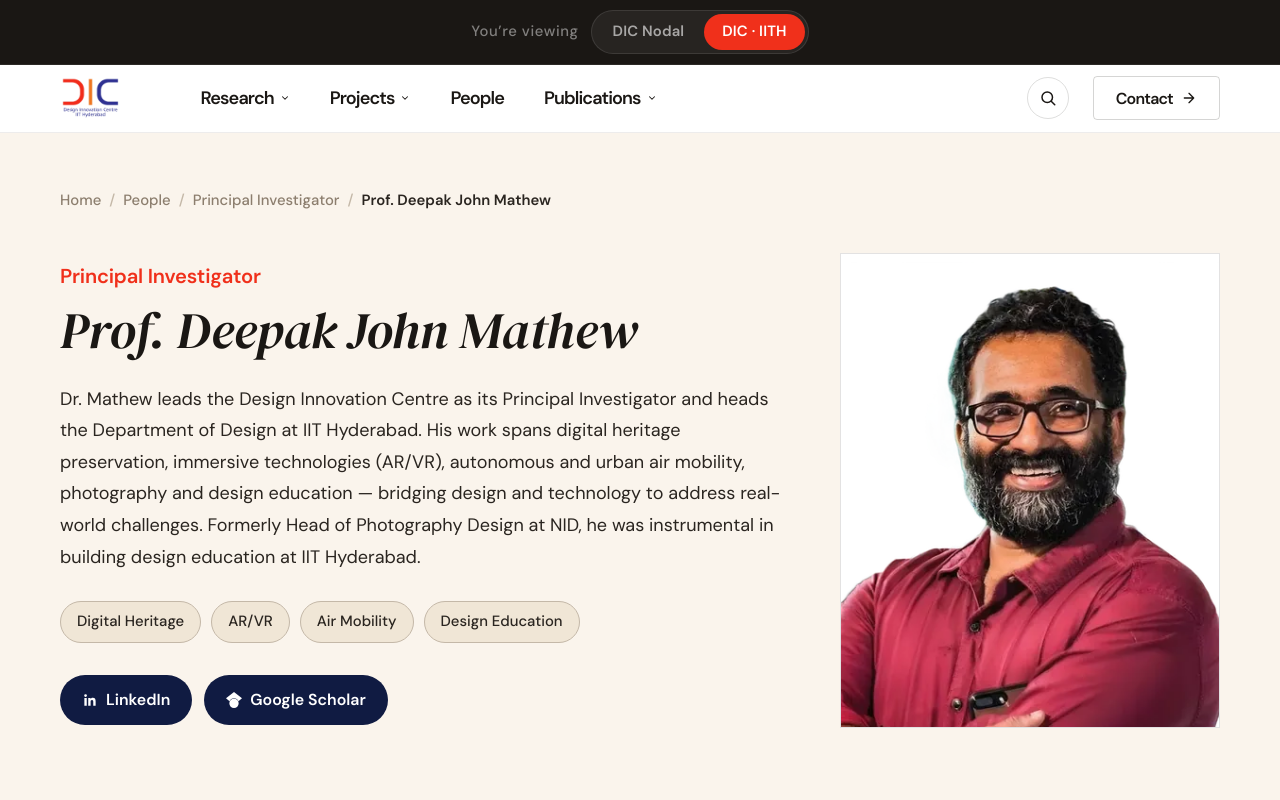
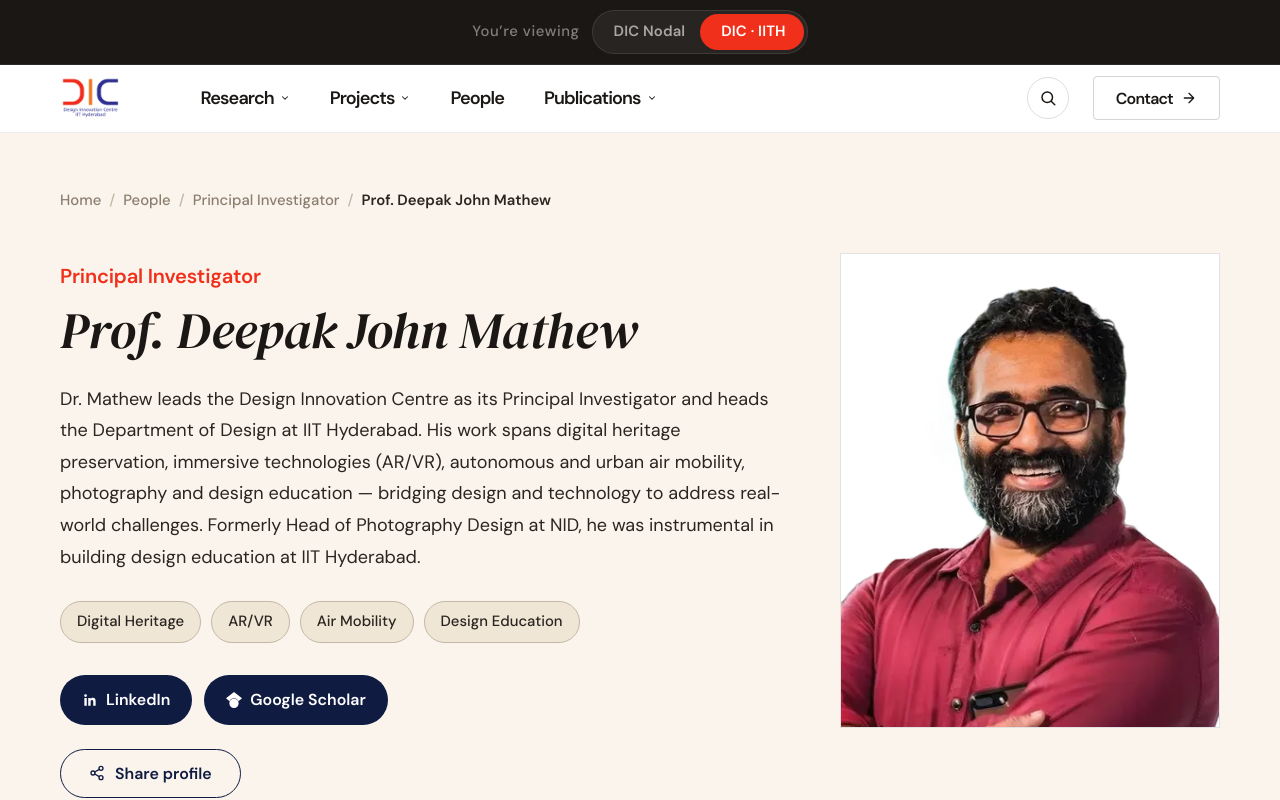
Before and after one commit to pixelprakash/dic-site, a React (Vite) app: page /people/deepak-john-mathew in a window 1280 px wide. Shown: the top 800 px of the page. Built offline with nearby package versions, Linux system fonts and the light colour scheme; the HTML template or start-up script is replaced by a standard one.

Commit message:
added share profile functionality

```diff
--- a/src/components/Navbar.jsx
+++ b/src/components/Navbar.jsx
@@ -31,7 +31,12 @@ export default function Navbar() {
     // page is about to scroll to a specific spot — resetting to the top
     // here would immediately fight that.
     if (!location.hash) {
-      window.scrollTo(0, 0);
+      // Explicit 'instant' — the site sets html{scroll-behavior:smooth}
+      // globally, which also hijacks plain scrollTo(0,0) calls. Without
+      // this override, switching pages while scrolled down animates a
+      // smooth scroll back to the top, visibly flashing through whatever
+      // content sits between (worst on Home's colorful story bands).
+      window.scrollTo({ top: 0, left: 0, behavior: 'instant' });
     }
   }, [location]);
 
--- a/src/components/SiteSwitcher.jsx
+++ b/src/components/SiteSwitcher.jsx
@@ -10,6 +10,10 @@ export default function SiteSwitcher() {
       <div className="site-switcher__inner">
         <span className="site-switcher__label">You&rsquo;re viewing</span>
         <div className="site-switcher__capsule" role="group" aria-label="Switch between DIC sites">
+          <span
+            className={`site-switcher__indicator ${isNodal ? 'is-left' : 'is-right'}`}
+            aria-hidden="true"
+          />
           <Link
             to="/nodal"
             className={`site-switcher__option ${isNodal ? 'is-active' : ''}`}
--- a/src/pages/PersonProfile.jsx
+++ b/src/pages/PersonProfile.jsx
@@ -48,10 +48,62 @@ function WebsiteIcon() {
   );
 }
 
+function ShareIcon() {
+  return (
+    <svg width="16" height="16" viewBox="0 0 24 24" fill="none" stroke="currentColor" strokeWidth="2" strokeLinecap="round" strokeLinejoin="round" aria-hidden="true">
+      <circle cx="18" cy="5" r="3" />
+      <circle cx="6" cy="12" r="3" />
+      <circle cx="18" cy="19" r="3" />
+      <path d="m8.6 10.5 6.8-3.9M8.6 13.5l6.8 3.9" />
+    </svg>
+  );
+}
+
+function CheckIcon() {
+  return (
+    <svg width="16" height="16" viewBox="0 0 24 24" fill="none" stroke="currentColor" strokeWidth="2" strokeLinecap="round" strokeLinejoin="round" aria-hidden="true">
+      <path d="M20 6 9 17l-5-5" />
+    </svg>
+  );
+}
+
 export default function PersonProfile() {
   const { slug } = useParams();
   const member = getMemberBySlug(slug);
   const [imgError, setImgError] = useState(false);
+  const [copied, setCopied] = useState(false);
+
+  const handleShare = async () => {
+    const url = window.location.href;
+    const shareData = member
+      ? {
+          title: `${member.name} — DIC · IITH`,
+          text: `${member.name}, ${member.role} at the Design Innovation Centre, IIT Hyderabad`,
+          url,
+        }
+      : { url };
+
+    if (navigator.share) {
+      try {
+        await navigator.share(shareData);
+      } catch {
+        // User cancelled the share sheet — nothing to do.
+      }
+      return;
+    }
+
+    if (navigator.clipboard) {
+      try {
+        await navigator.clipboard.writeText(url);
+        setCopied(true);
+        setTimeout(() => setCopied(false), 2000);
+      } catch {
+        // Clipboard permission denied or unavailable — nothing more we
+        // can do without a server round-trip, so just leave the button
+        // as-is rather than crash.
+      }
+    }
+  };
 
   if (!member) {
     return (
@@ -132,6 +184,11 @@ export default function PersonProfile() {
               )}
             </div>
           )}
+
+          <button type="button" className="profile__share" onClick={handleShare}>
+            {copied ? <CheckIcon /> : <ShareIcon />}
+            {copied ? 'Link copied!' : 'Share profile'}
+          </button>
         </div>
 
         <div className="profile__photo">
--- a/src/styles/Navbar.css
+++ b/src/styles/Navbar.css
@@ -95,12 +95,20 @@
 }
 
 /* Mega menu */
+/* Anchored to .navbar itself (like .navbar__mega below) rather than a
+   fixed pixel offset from the viewport top — a hardcoded offset only
+   matched the navbar's own height, so it overlapped the navbar's bottom
+   edge whenever the (non-sticky) SiteSwitcher bar above it was still in
+   view, pushing the navbar further down than that offset accounted for.
+   That overlap let the backdrop's pointer-events fight the navbar's own
+   hover handlers right at the boundary, causing the mega menu to flicker
+   open/closed. */
 .navbar__mega-backdrop {
-  position: fixed;
-  top: 68px;
+  position: absolute;
+  top: 100%;
   left: 0;
   right: 0;
-  bottom: 0;
+  height: 100vh;
   z-index: 95;
   background: rgba(40, 12, 8, 0.4);
   opacity: 0;
--- a/src/styles/PersonProfile.css
+++ b/src/styles/PersonProfile.css
@@ -161,6 +161,29 @@
   transform: translateY(-2px);
 }
 
+.profile__share {
+  display: inline-flex;
+  align-self: flex-start;
+  align-items: center;
+  gap: 10px;
+  margin-top: 24px;
+  padding: 13px 28px;
+  border-radius: 999px;
+  border: 1.5px solid var(--color-navy);
+  background: transparent;
+  color: var(--color-navy);
+  font-family: var(--font-body);
+  font-size: var(--text-sm);
+  font-weight: 700;
+  transition: background 0.2s var(--ease-smooth), color 0.2s var(--ease-smooth), transform 0.2s var(--ease-out);
+}
+
+.profile__share:hover {
+  background: var(--color-navy);
+  color: var(--color-white);
+  transform: translateY(-2px);
+}
+
 @media (max-width: 900px) {
   .profile__grid {
     grid-template-columns: 1fr;
--- a/src/styles/SiteSwitcher.css
+++ b/src/styles/SiteSwitcher.css
@@ -21,18 +21,41 @@
 }
 
 .site-switcher__capsule {
-  display: inline-flex;
+  position: relative;
+  display: flex;
   align-items: center;
-  gap: 2px;
   padding: 3px;
   background: rgba(255, 255, 255, 0.06);
   border: 1px solid rgba(255, 255, 255, 0.1);
   border-radius: 999px;
 }
 
+/* A single sliding pill under whichever option is active reads as a real
+   toggle — "you are here, moving to there" — rather than each option
+   just swapping its own background independently. */
+.site-switcher__indicator {
+  position: absolute;
+  top: 3px;
+  bottom: 3px;
+  left: 3px;
+  width: calc(50% - 3px);
+  border-radius: 999px;
+  background: var(--color-dic-red);
+  transform: translateX(0%);
+  transition: transform 0.32s var(--ease-out);
+}
+
+.site-switcher__indicator.is-right {
+  transform: translateX(100%);
+}
+
 .site-switcher__option {
+  position: relative;
+  z-index: 1;
+  flex: 1;
   display: inline-flex;
   align-items: center;
+  justify-content: center;
   padding: 6px 18px;
   border-radius: 999px;
   font-family: var(--font-body);
@@ -40,7 +63,8 @@
   font-weight: 600;
   letter-spacing: 0.01em;
   color: rgba(255, 255, 255, 0.6);
-  transition: background 0.25s var(--ease-smooth), color 0.25s var(--ease-smooth);
+  white-space: nowrap;
+  transition: color 0.25s var(--ease-smooth);
 }
 
 .site-switcher__option:hover {
@@ -48,13 +72,18 @@
 }
 
 .site-switcher__option.is-active {
-  background: var(--color-dic-red);
   color: var(--color-white);
 }
 
 .site-switcher__option:focus-visible {
   outline: 2px solid var(--color-white);
   outline-offset: 2px;
+}
+
+@media (prefers-reduced-motion: reduce) {
+  .site-switcher__indicator {
+    transition: none;
+  }
 }
 
 @media (max-width: 560px) {
```
